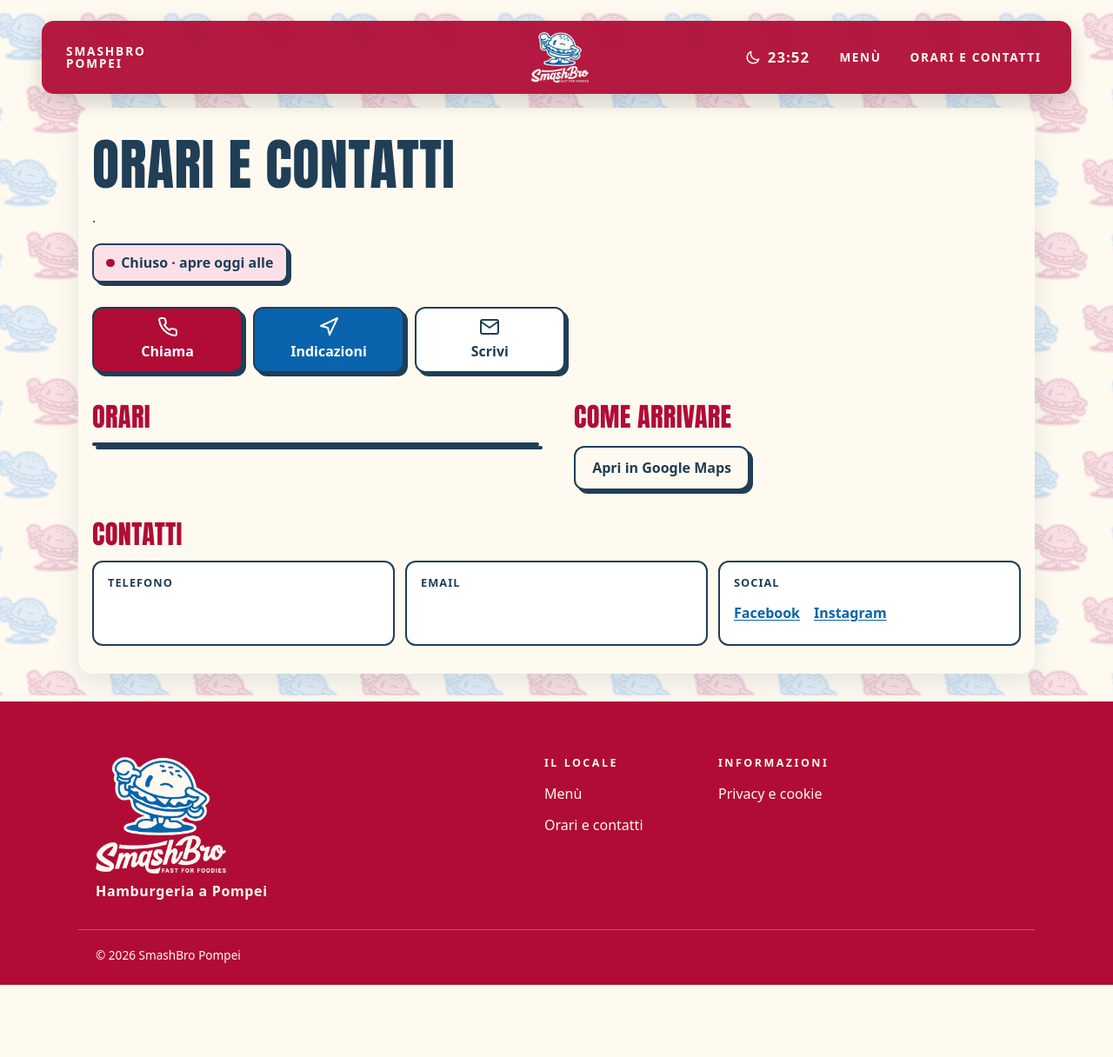
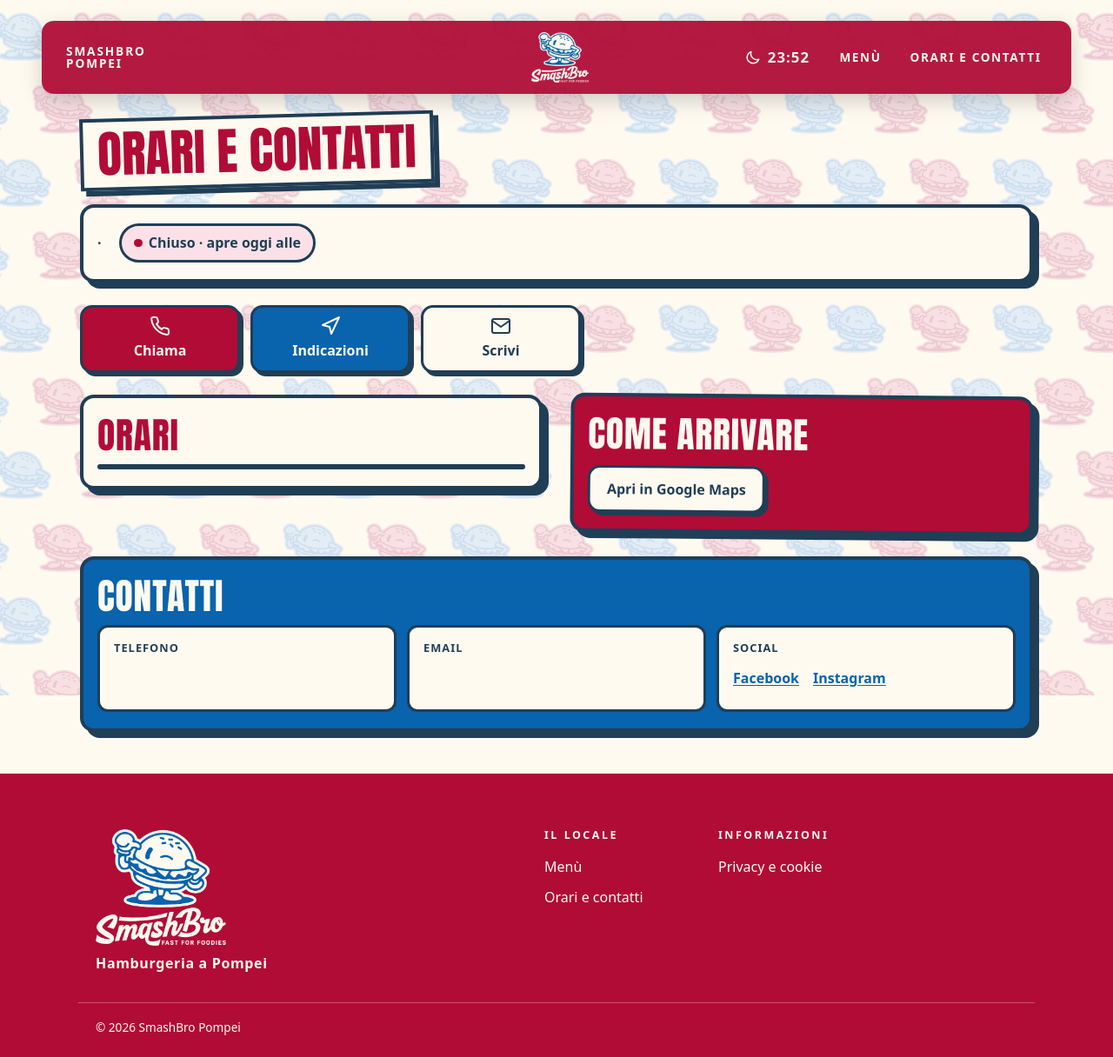
Before and after one commit to IvanRussoL/smashbro-pompei, a Flask app: template app/templates/info.html in a window 1280 px wide. Shown: the whole page at 87% size. Before the commit the page ends 1133 px from the top, so only its background shows below. Run offline with Flask 3, Linux system fonts and the light colour scheme; the template is opened without the code that fills it, so the values that code supplies are empty; some libraries are stand-ins or nearby versions.

Commit message:
Fase 2: Orari e contatti a blocchi liberi come il menù, tolti Torna all'indice, scroll più fluido
- Pagina Info senza pannello: titolo su etichetta inclinata e sezioni come blocchi-adesivo sullo sfondo di loghi
- Tolti i link Torna all'indice in fondo alle categorie del menù
- Le file di loghi si fermano durante lo scroll (static/js/sfondo.js) e la navbar delle pagine interne non usa più backdrop-filter

```diff
--- a/app/static/css/stile.css
+++ b/app/static/css/stile.css
@@ -221,6 +221,9 @@ h2 { font-size: 1.6rem; margin: 0 0 1rem; color: var(--rosso); }
    altrimenti il rosso schiarisce e diventa rosa. */
 .pagina-interna main { padding-top: var(--ingombro-navbar); }
 .pagina-interna .navbar { background: rgba(176, 12, 54, 0.94); }
+/* Al 94% la sfocatura del vetro non si vede, ma sopra lo sfondo animato andrebbe ricalcolata
+   a ogni fotogramma: sulle pagine interne si toglie. */
+.pagina-interna .navbar, .js .pagina-interna .navbar-link { -webkit-backdrop-filter: none; backdrop-filter: none; }
 
 /* ---------- Hero a tutto schermo con la foto del locale ---------- */
 
@@ -303,33 +306,78 @@ h2 { font-size: 1.6rem; margin: 0 0 1rem; color: var(--rosso); }
 .pulsante-secondario:hover { background: var(--crema); color: var(--blu-scuro); }
 .hero :focus-visible { outline-color: var(--crema); }
 
-/* ---------- Pagina Orari e contatti: "location page" con accenti brutal ---------- */
+/* ---------- Pagina Orari e contatti: blocchi-adesivo liberi sullo sfondo, come il menù ---------- */
 
-/* Bordi spessi blu notte e ombre piene senza sfocatura, come i blocchi-adesivo del menù. */
+/* Nessun pannello: titolo, stato, azioni e sezioni sono adesivi separati sopra i loghi,
+   con gli stessi bordi blu notte e le stesse ombre piene dei blocchi del menù. */
 .pagina-info {
     --titolo: "Anton", Impact, "Arial Narrow", sans-serif;
-    --bordo-info: 2px solid var(--blu-scuro);
-    --ombra-info: 4px 4px 0 var(--blu-scuro);
-    --larghezza-pannello: var(--larghezza-contenuto);
-    max-width: var(--larghezza-contenuto);
+    --bordo-info: 4px solid var(--blu-scuro);
+    --ombra-info: 7px 7px 0 var(--blu-scuro);
+    max-width: 1120px;
     margin-inline: auto;
-    padding: 1.5rem 1rem 2rem;
+    padding: 0 0.75rem 3rem;
     color: var(--blu-scuro);
 }
-.pagina-info h1, .pagina-info h2 { font-family: var(--titolo); font-weight: 400; text-transform: uppercase; letter-spacing: 0.01em; }
-.pagina-info h1 { margin: 0.5rem 0 0.5rem; font-size: clamp(2.3rem, 9vw, 4rem); line-height: 1.05; color: var(--blu-scuro); }
-.pagina-info h2 { margin: 0 0 0.75rem; font-size: 1.9rem; color: var(--rosso); }
-.testata-info { display: flex; flex-direction: column; align-items: flex-start; gap: 0.75rem; }
-.info-indirizzo { margin: 0; }
+.pagina-info h2 {
+    margin: 0 0 0.75rem;
+    padding-top: 0.1em;
+    font-family: var(--titolo);
+    font-size: 2.6rem;
+    font-weight: 400;
+    line-height: 1;
+    letter-spacing: 0.02em;
+    text-transform: uppercase;
+    color: var(--accento);
+}
+
+/* Titolo su un'etichetta inclinata, come "Menù". */
+.testata-info {
+    display: inline-block;
+    margin: 1.5rem 0 1.25rem;
+    padding: 0.5rem 1rem 0.6rem;
+    background: var(--crema);
+    border: var(--bordo-info);
+    box-shadow: 6px 6px 0 var(--blu-scuro);
+    transform: rotate(-1.5deg);
+}
+.testata-info h1 {
+    margin: 0;
+    font-family: var(--titolo);
+    font-size: clamp(2.4rem, 11vw, 3.6rem);
+    font-weight: 400;
+    line-height: 1;
+    text-transform: uppercase;
+    color: var(--rosso);
+}
+
+/* Ogni sezione è un blocco-adesivo con un colore del marchio. */
+.blocco-info {
+    --fondo: var(--crema);
+    --accento: var(--rosso);
+    min-width: 0;
+    padding: 1.1rem 1rem 1.2rem;
+    background: var(--fondo);
+    color: var(--blu-scuro);
+    border: var(--bordo-info);
+    border-radius: 16px;
+    box-shadow: var(--ombra-info);
+}
+.blocco-arrivare { --fondo: var(--rosso); --accento: var(--crema); color: var(--crema); transform: rotate(0.5deg); }
+.blocco-contatti { --fondo: var(--blu); --accento: var(--crema); color: var(--crema); margin-top: 1.6rem; }
+.blocco-info :focus-visible { outline-color: var(--blu-scuro); }
+.blocco-arrivare :focus-visible, .blocco-contatti :focus-visible { outline-color: var(--crema); }
+
+.blocco-stato { display: flex; flex-wrap: wrap; align-items: center; gap: 0.75rem 1.25rem; }
+.info-indirizzo { margin: 0; font-weight: 600; }
 
 /* Stato come etichetta a bordo spesso: verde chiaro se aperto, rosa se chiuso, sempre con il testo. */
 .pagina-info .stato-apertura {
     margin: 0;
-    padding: 0.5rem 0.9rem;
-    border: var(--bordo-info);
-    border-radius: 10px;
+    padding: 0.45rem 0.9rem;
+    border: 3px solid var(--blu-scuro);
+    border-radius: 999px;
     background: #FBE1E7;
-    box-shadow: var(--ombra-info);
     color: var(--blu-scuro);
     font-weight: 700;
 }
@@ -337,12 +385,12 @@ h2 { font-size: 1.6rem; margin: 0 0 1rem; color: var(--rosso); }
 .pagina-info .stato-apertura.aperto { background: #D9F2E2; }
 .pagina-info .stato-apertura.aperto::before { background: #17633A; }
 
-/* Chiama, Indicazioni, Scrivi: tre pulsanti grandi che si "schiacciano" al tocco. */
+/* Chiama, Indicazioni, Scrivi: tre adesivi grandi che si "schiacciano" al tocco. */
 .azioni-info {
     display: grid;
     grid-template-columns: repeat(3, minmax(0, 1fr));
     gap: 0.75rem;
-    margin: 1.75rem 0 2rem;
+    margin: 1.6rem 0;
     padding: 0;
     list-style: none;
 }
@@ -354,12 +402,12 @@ h2 { font-size: 1.6rem; margin: 0 0 1rem; color: var(--rosso); }
     gap: 0.25rem;
     min-height: 72px;
     padding: 0.6rem 0.4rem;
-    border: var(--bordo-info);
-    border-radius: 12px;
-    box-shadow: var(--ombra-info);
-    background: #fff;
+    border: 3px solid var(--blu-scuro);
+    border-radius: 14px;
+    box-shadow: 4px 4px 0 var(--blu-scuro);
+    background: var(--crema);
     color: var(--blu-scuro);
-    font-weight: 700;
+    font-weight: 800;
     text-align: center;
     text-decoration: none;
     transition: transform 0.1s ease, box-shadow 0.1s ease;
@@ -367,23 +415,21 @@ h2 { font-size: 1.6rem; margin: 0 0 1rem; color: var(--rosso); }
 .azione-info svg { fill: none; stroke: currentColor; stroke-width: 2; stroke-linecap: round; stroke-linejoin: round; }
 .azione-info:hover { color: var(--blu-scuro); transform: translate(-1px, -1px); box-shadow: 5px 5px 0 var(--blu-scuro); }
 .azione-info:active { transform: translate(4px, 4px); box-shadow: 0 0 0 var(--blu-scuro); }
-.azione-chiama { background: var(--rosso); color: #fff; }
-.azione-chiama:hover { color: #fff; }
-.azione-indicazioni { background: var(--blu); color: #fff; }
-.azione-indicazioni:hover { color: #fff; }
-.azione-mappa { display: inline-flex; flex-direction: row; min-height: 48px; padding: 0.7rem 1.2rem; background: var(--crema); }
+.azione-chiama { background: var(--rosso); color: var(--crema); }
+.azione-chiama:hover { color: var(--crema); }
+.azione-indicazioni { background: var(--blu); color: var(--crema); }
+.azione-indicazioni:hover { color: var(--crema); }
+.azione-mappa { display: inline-flex; flex-direction: row; min-height: 48px; padding: 0.7rem 1.2rem; }
 
-.sezioni-info { display: grid; gap: 2rem; align-items: start; }
-.sezione { min-width: 0; }
+.sezioni-info { display: grid; gap: 1.6rem; align-items: start; }
 
 /* Orari come tabella a bordo spesso, con la riga di oggi in blu notte. */
 .orari {
     margin: 0;
     overflow: hidden;
-    border: var(--bordo-info);
+    border: 3px solid var(--blu-scuro);
     border-radius: 12px;
     background: #fff;
-    box-shadow: var(--ombra-info);
 }
 .orari-giorno {
     display: flex;
@@ -396,19 +442,20 @@ h2 { font-size: 1.6rem; margin: 0 0 1rem; color: var(--rosso); }
 .orari dd { margin: 0; text-align: right; font-variant-numeric: tabular-nums; }
 .turno { white-space: nowrap; } /* un turno non si spezza sul trattino: si va a capo solo tra i turni */
 .orari-giorno.oggi { background: var(--blu-scuro); color: var(--crema); font-weight: 700; }
-.info-indirizzo-esteso { margin: 0 0 1rem; font-size: 1.15rem; font-weight: 700; }
+.info-indirizzo-esteso { margin: 0 0 1rem; font-size: 1.25rem; font-weight: 700; }
 
-/* Contatti: un riquadro per voce, uno sotto l'altro su telefono. */
-.sezione-contatti { margin-top: 2rem; }
+/* Contatti: tessere crema sul blocco blu, una sotto l'altra su telefono. */
 .contatti { display: grid; gap: 0.75rem; margin: 0; }
 .contatto {
     padding: 0.85rem 1rem;
-    border: var(--bordo-info);
+    border: 3px solid var(--blu-scuro);
     border-radius: 12px;
-    background: #fff;
+    background: var(--crema);
+    color: var(--blu-scuro);
     overflow-wrap: anywhere;
 }
-.contatto dt { font-size: 0.8rem; font-weight: 700; letter-spacing: 0.08em; text-transform: uppercase; }
+.contatto :focus-visible { outline-color: var(--blu-scuro); }
+.contatto dt { font-size: 0.8rem; font-weight: 800; letter-spacing: 0.08em; text-transform: uppercase; }
 .contatto dd { margin: 0.2rem 0 0; }
 .contatti a { font-weight: 700; }
 .social { display: flex; flex-wrap: wrap; gap: 0.25rem 1rem; }
@@ -441,16 +488,9 @@ h2 { font-size: 1.6rem; margin: 0 0 1rem; color: var(--rosso); }
     from { transform: translateX(0); }
     to { transform: translateX(192px); }
 }
-
-/* Contenuto su un pannello crema pieno: i loghi non passano sotto orari e contatti. */
-.sfondo-loghi ~ .pagina-info {
-    width: min(100% - 1rem, var(--larghezza-pannello));
-    margin-top: 1rem;
-    margin-bottom: 2rem;
-    background: var(--crema);
-    border-radius: 16px;
-    box-shadow: 0 10px 30px rgba(32, 62, 86, 0.12);
-}
+/* Mentre la pagina scorre i loghi si fermano (classe messa da static/js/sfondo.js): sedici file in
+   movimento più lo scroll appesantivano il browser e lo scorrimento del menù andava a scatti. */
+.scorrendo .fila-loghi { animation-play-state: paused; }
 
 /* ---------- Menù: blocchi-adesivo come i riquadri del PDF, stile street food ---------- */
 
@@ -671,8 +711,6 @@ h2 { font-size: 1.6rem; margin: 0 0 1rem; color: var(--rosso); }
     font-size: 1.15rem;
 }
 
-.torna-indice { margin: 0.6rem 0 0; text-align: right; }
-.torna-indice a { color: inherit; font-weight: 800; }
 
 /* ---------- Footer ---------- */
 
@@ -811,9 +849,9 @@ h2 { font-size: 1.6rem; margin: 0 0 1rem; color: var(--rosso); }
 /* ---------- Tablet e computer ---------- */
 
 @media (min-width: 768px) {
-    .sezioni-info { grid-template-columns: 1fr 1fr; gap: 2.5rem; }
+    .sezioni-info { grid-template-columns: 1fr 1fr; gap: 2rem; }
     .contatti { grid-template-columns: repeat(3, minmax(0, 1fr)); }
-    .azioni-info { max-width: 34rem; }
+    .azioni-info { max-width: 36rem; }
 }
 
 /* Computer: barra più alta e più staccata, come Habita79; voci sempre visibili. */
--- /dev/null
+++ b/app/static/js/sfondo.js
@@ -0,0 +1,17 @@
+// Ferma le file di loghi dello sfondo mentre la pagina scorre e le fa ripartire poco dopo:
+// sedici livelli in movimento durante lo scroll rendevano lo scorrimento del menù a scatti.
+(function () {
+    const radice = document.documentElement;
+    let attesa = null;
+    window.addEventListener("scroll", function () {
+        if (attesa === null) {
+            radice.classList.add("scorrendo");
+        } else {
+            clearTimeout(attesa);
+        }
+        attesa = setTimeout(function () {
+            radice.classList.remove("scorrendo");
+            attesa = null;
+        }, 200);
+    }, { passive: true });
+})();
--- a/app/templates/_sfondo_loghi.html
+++ b/app/templates/_sfondo_loghi.html
@@ -1,5 +1,7 @@
 {# Sfondo animato di Menù e Orari e contatti: file di piccoli loghi che scorrono in orizzontale,
-   a file alterne in direzioni opposte. Solo decorazione: nascosto ai lettori di schermo. #}
+   a file alterne in direzioni opposte. Solo decorazione: nascosto ai lettori di schermo.
+   sfondo.js le ferma mentre la pagina scorre, così lo scroll resta fluido. #}
 <div class="sfondo-loghi" aria-hidden="true">
     {% for fila in range(16) %}<div class="fila-loghi"></div>{% endfor %}
 </div>
+<script src="{{ url_for('static', filename='js/sfondo.js') }}" defer></script>
--- a/app/templates/info.html
+++ b/app/templates/info.html
@@ -8,6 +8,9 @@
 <div class="pagina-info">
     <div class="testata-info">
         <h1>Orari e contatti</h1>
+    </div>
+
+    <div class="blocco-info blocco-stato">
         <p class="info-indirizzo">{{ impostazioni.nome_locale }} · {{ impostazioni.indirizzo }}</p>
         <p class="stato-apertura {{ 'aperto' if stato.aperto else 'chiuso' }}">{{ descrivi_stato_apertura(stato, adesso) }}</p>
     </div>
@@ -35,7 +38,7 @@
     </ul>
 
     <div class="sezioni-info">
-        <section id="orari" class="sezione" aria-labelledby="titolo-orari">
+        <section id="orari" class="blocco-info blocco-orari" aria-labelledby="titolo-orari">
             <h2 id="titolo-orari">Orari</h2>
             <dl class="orari">
                 {% for giorno in orari %}
@@ -53,14 +56,14 @@
             </dl>
         </section>
 
-        <section id="come-arrivare" class="sezione" aria-labelledby="titolo-come-arrivare">
+        <section id="come-arrivare" class="blocco-info blocco-arrivare" aria-labelledby="titolo-come-arrivare">
             <h2 id="titolo-come-arrivare">Come arrivare</h2>
             <p class="info-indirizzo-esteso">{{ impostazioni.indirizzo }}</p>
             <a class="azione-info azione-mappa" href="{{ impostazioni.link_maps() }}" rel="noopener">Apri in Google Maps</a>
         </section>
     </div>
 
-    <section id="contatti" class="sezione-contatti" aria-labelledby="titolo-contatti">
+    <section id="contatti" class="blocco-info blocco-contatti" aria-labelledby="titolo-contatti">
         <h2 id="titolo-contatti">Contatti</h2>
         <dl class="contatti">
             <div class="contatto">
--- a/app/templates/menu.html
+++ b/app/templates/menu.html
@@ -60,8 +60,6 @@
                 {% endif %}
             </article>
             {% endfor %}
-
-            <p class="torna-indice"><a href="#indice">↑ Torna all'indice</a></p>
         </section>
         {% endfor %}
     </div>
```
Also changed, not shown: DEVLOG.md (+9 -0 lines).
